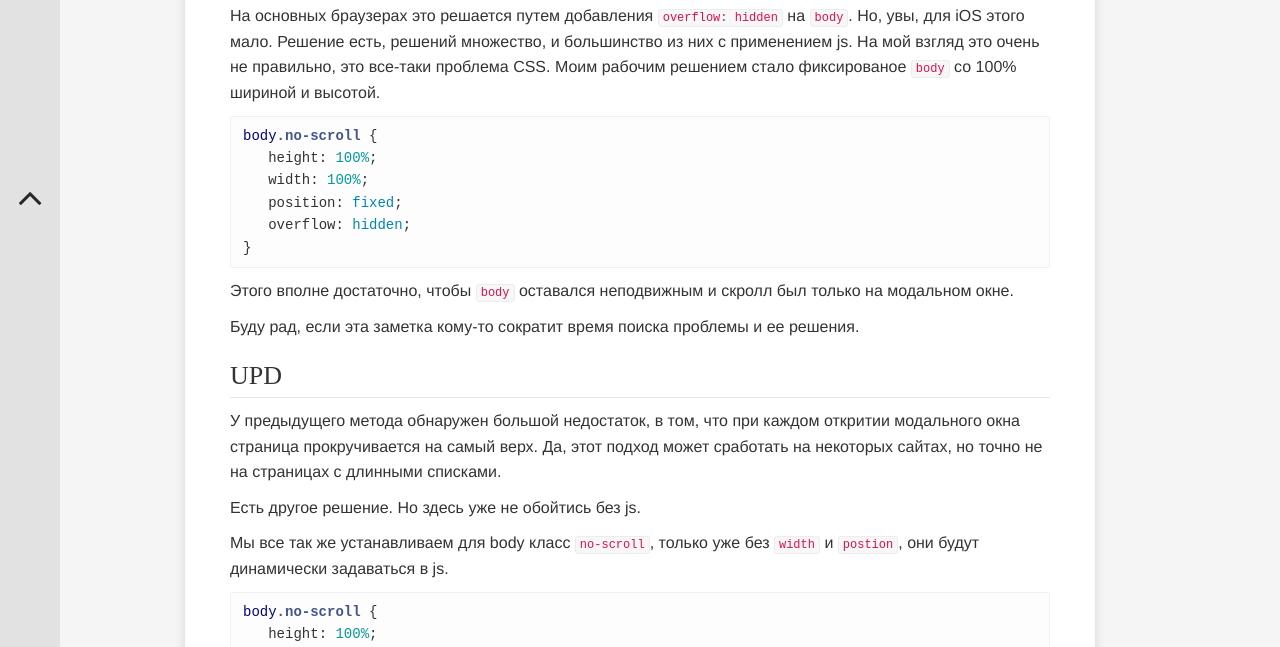
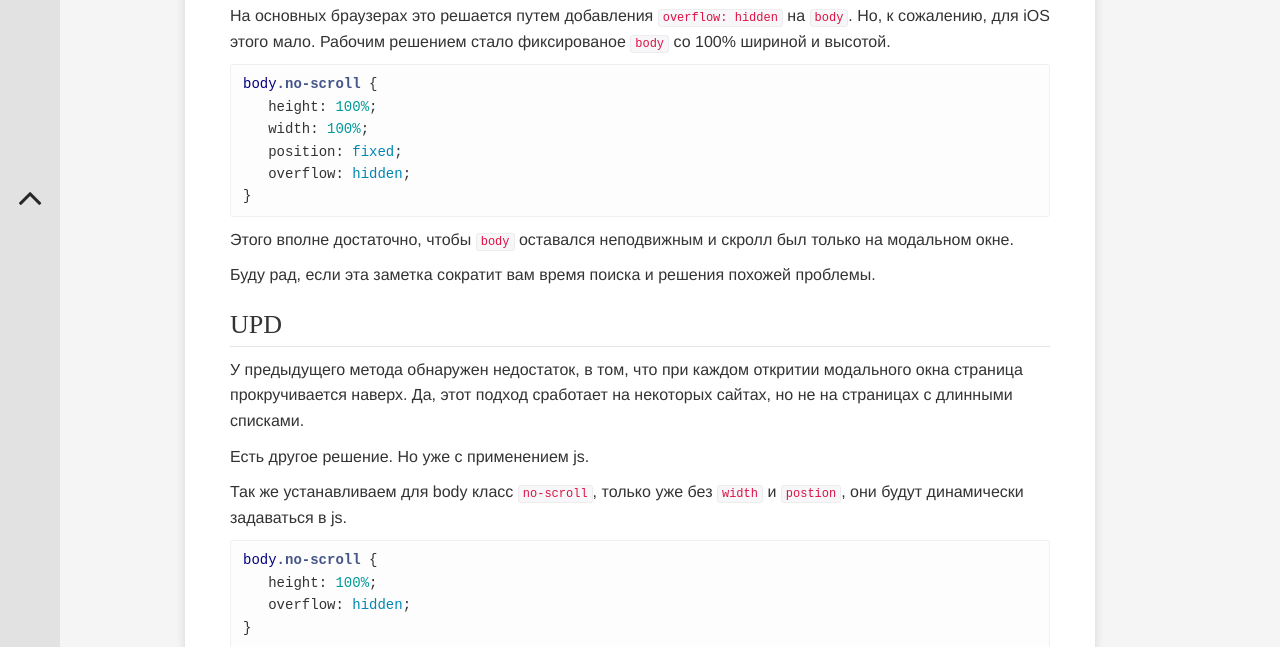
Before and after one commit to martamoshkin/blog.zverit.com, a Jekyll site: the page built from _posts/frontend/other/2017-11-12-prevent-scroll-body-modal-ios.md, in a window 1280 px wide and 900 px high, scrolled down 618 px, cut to the strip 253-900 px from the top of the window. Built offline with Jekyll 4.4.1, drawn with Linux system fonts in a browser that asks for light colours; some web fonts are replaced; comment, search, counter and statistics services are not loaded.

Commit message:
fixed post about modal

````diff
--- a/_posts/frontend/other/2017-11-12-prevent-scroll-body-modal-ios.md
+++ b/_posts/frontend/other/2017-11-12-prevent-scroll-body-modal-ios.md
@@ -21,9 +22,8 @@ description: "Одна из известных проблем на iOS с про
 <div><iframe width="560" height="315" src="https://www.youtube.com/embed/IihXWK7nEN8?rel=0&amp;showinfo=0" frameborder="0" allowfullscreen></iframe></div>
 
 
-На основных браузерах это решается путем добавления ``overflow: hidden`` на ``body``. Но, увы, для iOS этого мало.
-Решение есть, решений множество, и большинство из них с применением js. На мой взгляд это очень не правильно, это все-таки проблема CSS.
-Моим рабочим решением стало фиксированое ``body`` со 100% шириной и высотой.
+На основных браузерах это решается путем добавления ``overflow: hidden`` на ``body``. Но, к сожалению, для iOS этого мало.
+Рабочим решением стало фиксированое ``body`` со 100% шириной и высотой.
 
 ```css
 body.no-scroll {
@@ -35,15 +35,15 @@ body.no-scroll {
 ```
 Этого вполне достаточно, чтобы ``body`` оставался неподвижным и скролл был только на модальном окне.
 
-Буду рад, если эта заметка кому-то сократит время поиска проблемы и ее решения.
+Буду рад, если эта заметка сократит вам время поиска и решения похожей проблемы.
 
 ### UPD ###
 
-У предыдущего метода обнаружен большой недостаток, в том, что при каждом откритии модального окна страница прокручивается на самый верх. Да, этот подход может сработать на некоторых сайтах, но точно не на страницах с длинными списками.
+У предыдущего метода обнаружен недостаток, в том, что при каждом откритии модального окна страница прокручивается наверх. Да, этот подход сработает на некоторых сайтах, но не на страницах с длинными списками.
 
-Есть другое решение. Но здесь уже не обойтись без js.
+Есть другое решение. Но уже с применением js.
 
-Мы все так же устанавливаем для body класс ``no-scroll``, только уже без ``width`` и ``postion``, они будут динамически задаваться в js.
+Так же устанавливаем для body класс ``no-scroll``, только уже без ``width`` и ``postion``, они будут динамически задаваться в js.
 
 ```css
 body.no-scroll {
````
Also changed, not shown: other parts of _posts/frontend/other/2017-11-12-prevent-scroll-body-modal-ios.md (+1 -0 lines).
